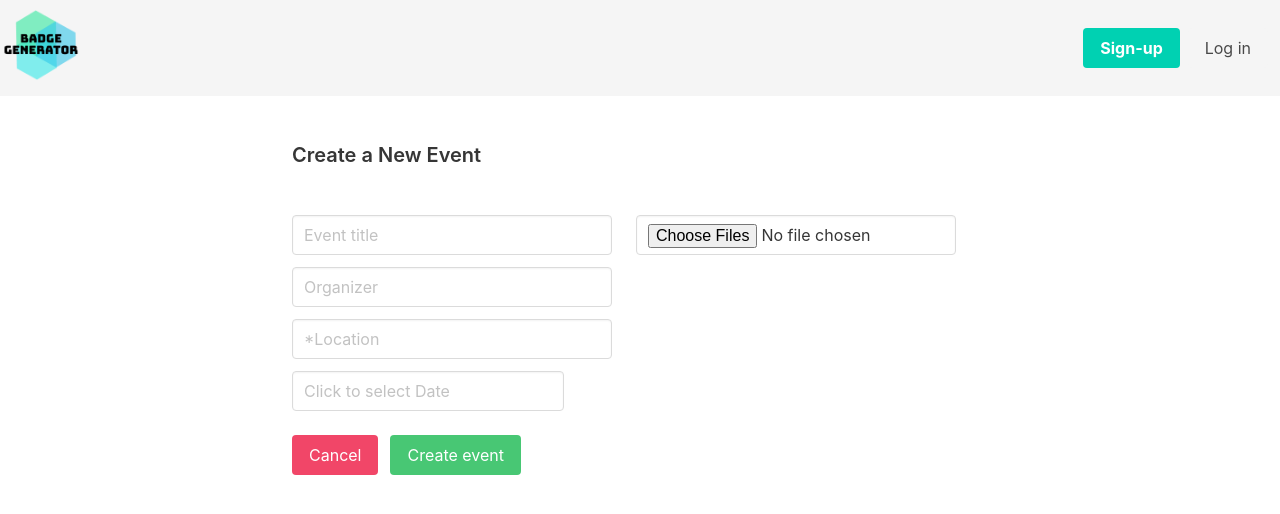
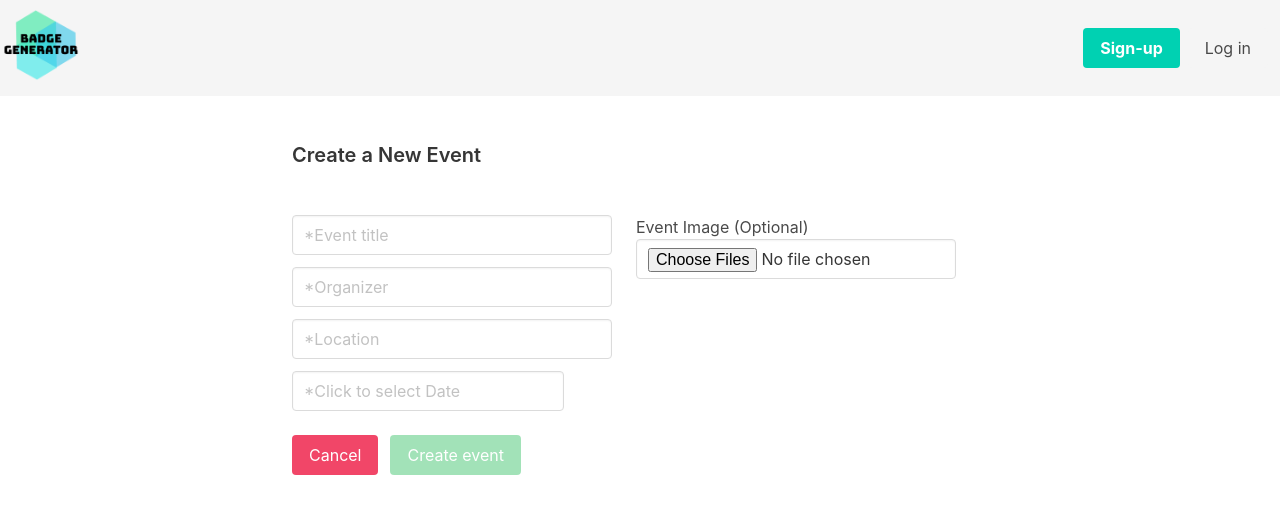
Before and after one commit to jersonmorrow/badge-generator-front-end, a React (Create React App) app: page /new-event in a window 1280 px wide. Shown: the top 514 px of the page. Built offline with nearby package versions, Linux system fonts and the light colour scheme; no server answers.

Commit message:
[Testing] EventForm field validations

```diff
--- a/src/features/events/eventForm/index.jsx
+++ b/src/features/events/eventForm/index.jsx
@@ -1,11 +1,11 @@
-import React, { useRef } from 'react';
+import React from 'react';
 import ReactDatePicker from 'react-datepicker';
 import 'react-datepicker/dist/react-datepicker.css';
 import { Controller } from 'react-hook-form';
 import { Link } from 'react-router-dom';
 
 function EventForm(props) {
-  const { onSubmit, register, errors, control } = props;
+  const { onSubmit, register, errors, control, formState } = props;
 
   return (
     <form onSubmit={onSubmit} encType="multipart/form-data">
@@ -16,7 +16,7 @@ function EventForm(props) {
               <input
                 className="input"
                 type="text"
-                placeholder="Event title"
+                placeholder="*Event title"
                 name="title"
                 ref={register({
                   required: true,
@@ -33,7 +33,7 @@ function EventForm(props) {
               <input
                 className="input"
                 type="text"
-                placeholder="Organizer"
+                placeholder="*Organizer"
                 name="organizer"
                 ref={register({
                   required: true,
@@ -74,7 +74,7 @@ function EventForm(props) {
                 onChange={onChange}
                 onBlur={onBlur}
                 selected={value}
-                placeholderText="Click to select Date"
+                placeholderText="*Click to select Date"
                 todayButton="Today"
                 isClearable
               />
@@ -87,6 +87,7 @@ function EventForm(props) {
 
         <div className="column is-flex">
           <div className="is-flex-direction-column is-align-items-center is-justify-content-center	">
+            <p>Event Image (Optional)</p>
             <input
               className="input"
               type="file"
@@ -105,7 +106,11 @@ function EventForm(props) {
         </Link>
 
         <p className="control">
-          <button type="submit" className="button is-success is-normal">
+          <button
+            type="submit"
+            className="button is-success is-normal"
+            disabled={!formState.isValid}
+          >
             Create event
           </button>
         </p>
--- a/src/pages/NewEvent.jsx
+++ b/src/pages/NewEvent.jsx
@@ -5,8 +5,8 @@ import api from '../api';
 import { useHistory } from 'react-router-dom';
 
 function NewEvent() {
-  const { register, handleSubmit, control, errors } = useForm({
-    mode: 'onChanges',
+  const { register, handleSubmit, control, errors, formState } = useForm({
+    mode: 'onChange',
     reValidateMode: 'onChange',
   });
 
@@ -47,6 +47,7 @@ function NewEvent() {
             register={register}
             errors={errors}
             control={control}
+            formState={formState}
           />
         </div>
       </div>
```
